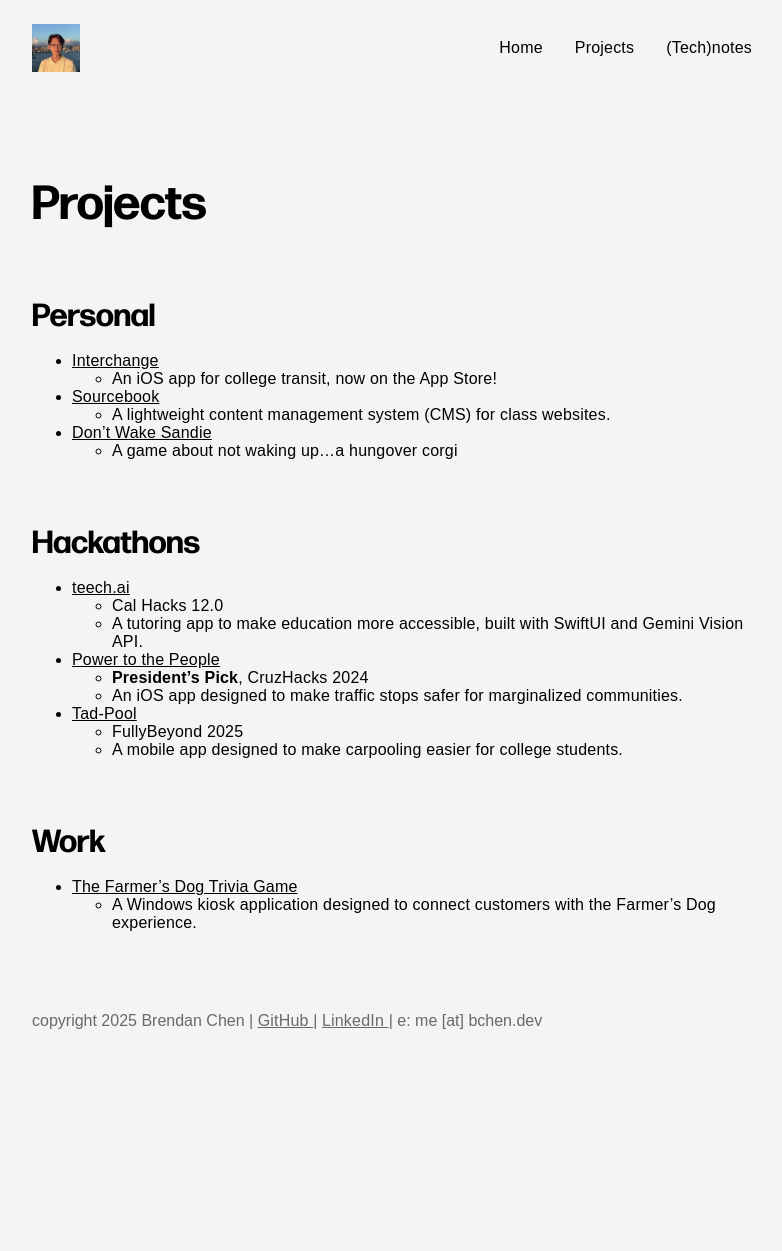
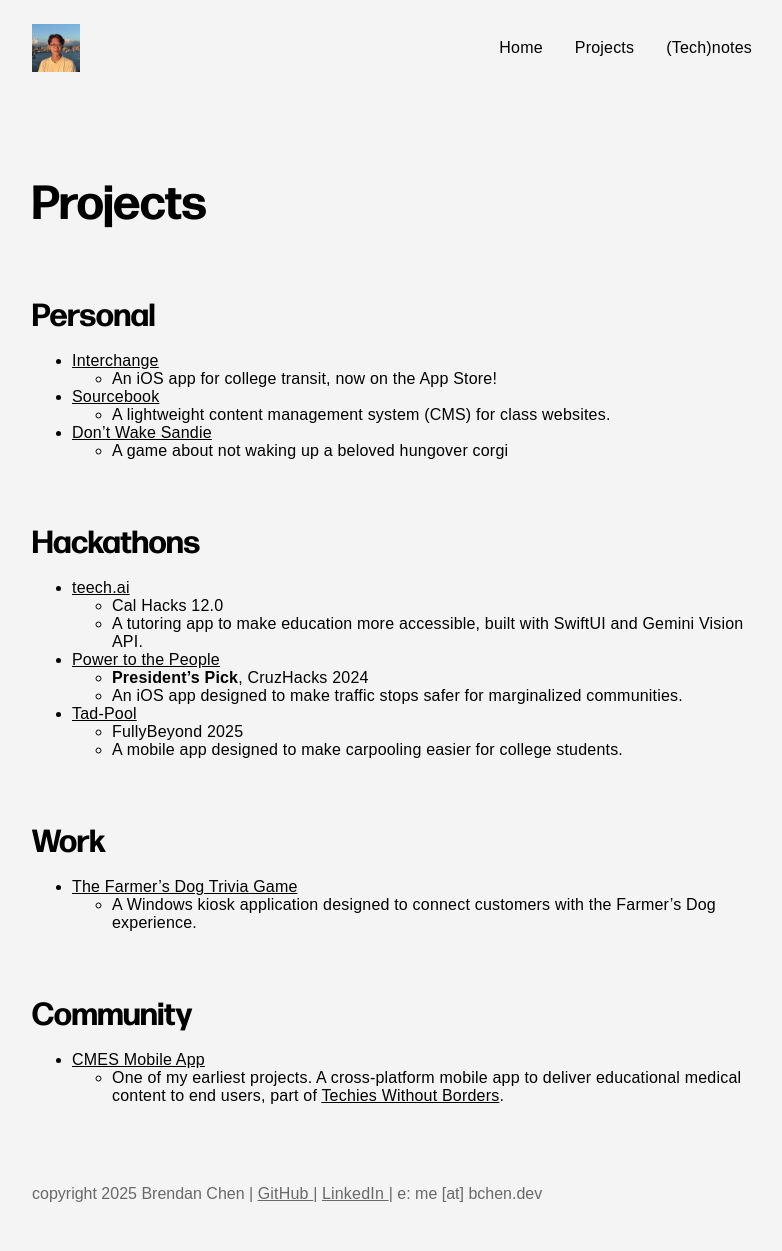
Before and after one commit to brendan-ch/brendan-ch.github.io, a Jekyll site: the page built from projects/index.md, in a window 1280 px wide. Shown: the whole page, without its empty margins (248-1030 px from the left). Built offline with Jekyll 4.4.1, drawn with Linux system fonts in a browser that asks for light colours; some web fonts are replaced; before the commit the page ends 1078 px from its top, so only the background shows below that.

Commit message:
Publish the CMES project

```diff
--- a/projects/index.md
+++ b/projects/index.md
@@ -12,7 +12,7 @@ layout: default
 - [Sourcebook](/projects/sourcebook)
     - A lightweight content management system (CMS) for class websites.
 - [Don't Wake Sandie](/projects/dont-wake-sandie)
-    - A game about not waking up…a hungover corgi
+    - A game about not waking up a beloved hungover corgi
 
 ## Hackathons
 
@@ -30,3 +30,8 @@ layout: default
 
 - [The Farmer's Dog Trivia Game](/projects/the-farmers-dog-trivia)
     - A Windows kiosk application designed to connect customers with the Farmer's Dog experience.
+
+## Community
+
+- [CMES Mobile App](/projects/cmes-mobile/)
+    - One of my earliest projects. A cross-platform mobile app to deliver educational medical content to end users, part of [Techies Without Borders](https://techieswithoutborders.us/).
```
Also changed, not shown: projects/cmes-mobile/index.md (added, +14 -0 lines), projects/cmes-mobile/assets/cmes-mobile-app.png (added).
